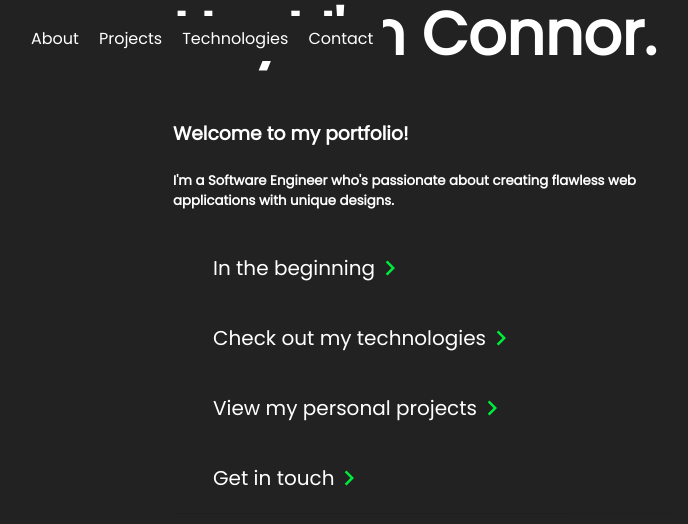
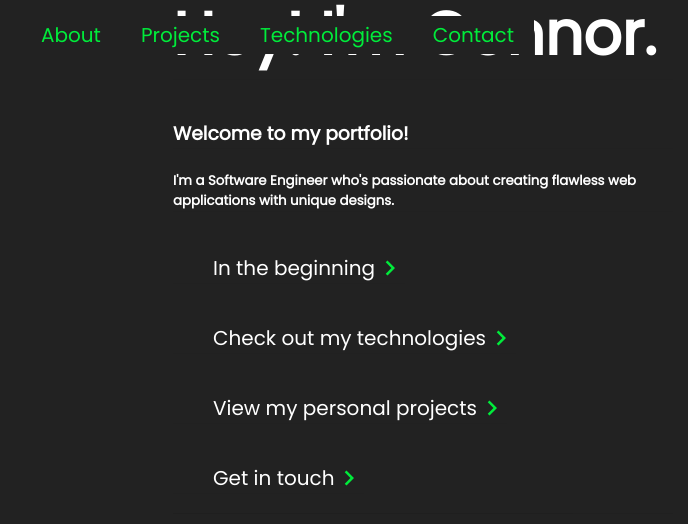
Before and after one commit to connorlagana/react-portfolio, a React (Create React App) app: page / in a window 1280 px wide. Shown: the top 524 px of the page, without its empty margins (19-707 px from the left). Built offline with nearby package versions, Linux system fonts and the light colour scheme.

Commit message:
nav bar transition

```diff
--- a/src/App.css
+++ b/src/App.css
@@ -30,7 +30,7 @@
   width: 400px;
 }
 
-.nav {
+#nav {
   display: flex;
   flex-direction: row;
   position: fixed;
@@ -39,22 +39,26 @@
   z-index: 1;
 }
 
-.nav li {
-  margin: 10px;
-}
-
 li {
   cursor: pointer;
   list-style: none;
 }
 
-#navItem:hover {
-  color: #6b6b6b;
+.navItem {
+  transition: 0.3s ease;
+  color: rgb(0, 236, 59);
+  font-size: 20px;
+  text-decoration: none;
+  border-top: 4px solid #222222;
+  border-bottom: 4px solid #222222;
+  /* padding: 20px 0; */
+  margin: 0 20px;
 }
-#navItem:hover:after {
-  opacity: 1;
-  visibility: visible;
-  height: 100%;
+
+.navItem:hover {
+  border-top: 4px solid rgb(0, 236, 59);
+  border-bottom: 4px solid rgb(0, 236, 59);
+  padding: 6px 0;
 }
 
 #begin {
--- a/src/components/NavBar.js
+++ b/src/components/NavBar.js
@@ -4,11 +4,11 @@ const NavBar = () => {
   return (
     <header>
       <nav>
-        <ul className="nav">
-          <li id="navItem">About</li>
-          <li id="navItem">Projects</li>
-          <li id="navItem">Technologies</li>
-          <li id="navItem">Contact</li>
+        <ul id="nav">
+          <li className="navItem">About</li>
+          <li className="navItem">Projects</li>
+          <li className="navItem">Technologies</li>
+          <li className="navItem">Contact</li>
         </ul>
       </nav>
     </header>
```
